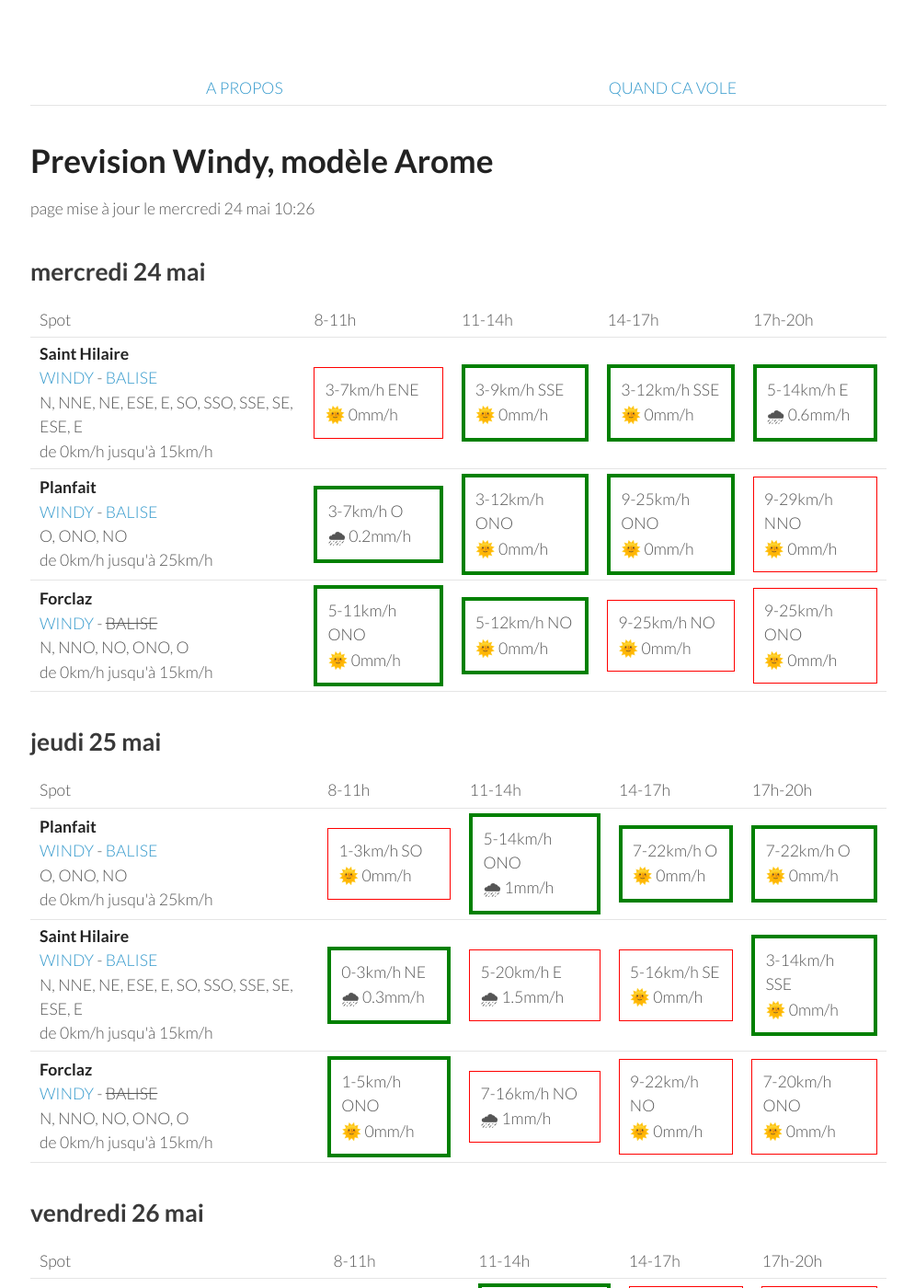
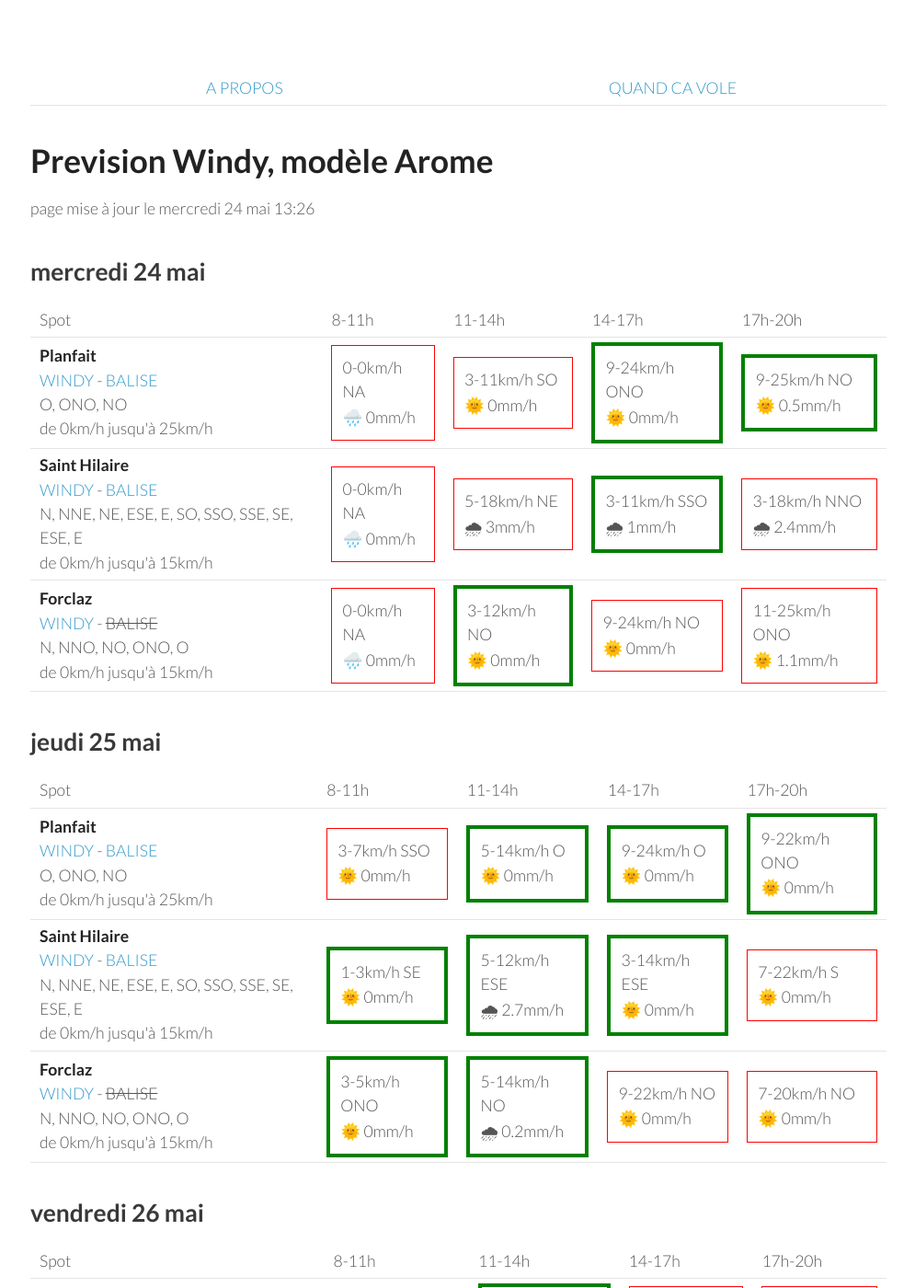
Before and after one commit to parapente-dans-le-nord/parapente-dans-le-nord.github.io, a Jekyll site: the page built from alpes_nord.markdown, in a window 1280 px wide and 1400 px high. Shown: the whole window at 92% size, without its empty margins (25-1020 px from the left). Built offline with Jekyll 4.4.1, drawn with Linux system fonts in a browser that asks for light colours.

Commit message:
update index.markdown

```diff
--- a/alpes_nord.markdown
+++ b/alpes_nord.markdown
@@ -7,7 +7,7 @@ title:  "Tous les spots"
 {: .links}
 
 # Prevision Windy, modèle Arome
-page mise à jour le mercredi 24 mai 10:26
+page mise à jour le mercredi 24 mai 13:26
 
 ## mercredi 24 mai
 
@@ -22,33 +22,30 @@ page mise à jour le mercredi 24 mai 10:26
       <td>17h-20h</td>
     </tr>
 <tr>
-        <td><strong>Saint Hilaire</strong><br><a href="https://windy.com/45.307/5.888?45.087,5.889,9,m:eUFagkX">WINDY</a> - <span class=""><a href="http://www.balisemeteo.com/balise.php?idBalise=61">BALISE</a> </span><br> <span class="vent-favorable">N, NNE, NE, ESE, E, SO, SSO, SSE, SE, ESE, E</span><br><span class="force-vent">de 0km/h jusqu'à 15km/h</span> </td>
+        <td><strong>Planfait</strong><br><a href="https://windy.com/45.853/6.223?45.415,6.223,8">WINDY</a> - <span class=""><a href="https://www.openwindmap.org/PP496">BALISE</a> </span><br> <span class="vent-favorable">O, ONO, NO</span><br><span class="force-vent">de 0km/h jusqu'à 25km/h</span> </td>
 
-            <td><div class="not-flyable"><p>3-7km/h ENE</p><p>🌞 0mm/h</p></div></td>
-            <td><div class="flyable"><p>3-9km/h SSE</p><p>🌞 0mm/h</p></div></td>
-            <td><div class="flyable"><p>3-12km/h SSE</p><p>🌞 0mm/h</p></div></td>
-            <td><div class="flyable"><p>5-14km/h E</p><p>🌧 0.6mm/h</p></div></td>
-
+            <td><div class="not-flyable"><p>0-0km/h NA</p><p>🌧️ 0mm/h</p></div></td>
+            <td><div class="not-flyable"><p>3-11km/h SO</p><p>🌞 0mm/h</p></div></td>
+            <td><div class="flyable"><p>9-24km/h ONO</p><p>🌞 0mm/h</p></div></td>
+            <td><div class="flyable"><p>9-25km/h NO</p><p>🌞 0.5mm/h</p></div></td>
 
     </tr>
 <tr>
-        <td><strong>Planfait</strong><br><a href="https://windy.com/45.853/6.223?45.415,6.223,8">WINDY</a> - <span class=""><a href="https://www.openwindmap.org/PP496">BALISE</a> </span><br> <span class="vent-favorable">O, ONO, NO</span><br><span class="force-vent">de 0km/h jusqu'à 25km/h</span> </td>
+        <td><strong>Saint Hilaire</strong><br><a href="https://windy.com/45.307/5.888?45.087,5.889,9,m:eUFagkX">WINDY</a> - <span class=""><a href="http://www.balisemeteo.com/balise.php?idBalise=61">BALISE</a> </span><br> <span class="vent-favorable">N, NNE, NE, ESE, E, SO, SSO, SSE, SE, ESE, E</span><br><span class="force-vent">de 0km/h jusqu'à 15km/h</span> </td>
 
-            <td><div class="flyable"><p>3-7km/h O</p><p>🌧 0.2mm/h</p></div></td>
-            <td><div class="flyable"><p>3-12km/h ONO</p><p>🌞 0mm/h</p></div></td>
-            <td><div class="flyable"><p>9-25km/h ONO</p><p>🌞 0mm/h</p></div></td>
-            <td><div class="not-flyable"><p>9-29km/h NNO</p><p>🌞 0mm/h</p></div></td>
-
+            <td><div class="not-flyable"><p>0-0km/h NA</p><p>🌧️ 0mm/h</p></div></td>
+            <td><div class="not-flyable"><p>5-18km/h NE</p><p>🌧 3mm/h</p></div></td>
+            <td><div class="flyable"><p>3-11km/h SSO</p><p>🌧 1mm/h</p></div></td>
+            <td><div class="not-flyable"><p>3-18km/h NNO</p><p>🌧 2.4mm/h</p></div></td>
 
     </tr>
 <tr>
         <td><strong>Forclaz</strong><br><a href="https://windy.com/45.814/6.247?45.375,6.246,8,m:eVwaglz">WINDY</a> - <span class="no-balise"> BALISE </span><br> <span class="vent-favorable">N, NNO, NO, ONO, O</span><br><span class="force-vent">de 0km/h jusqu'à 15km/h</span> </td>
 
-            <td><div class="flyable"><p>5-11km/h ONO</p><p>🌞 0mm/h</p></div></td>
-            <td><div class="flyable"><p>5-12km/h NO</p><p>🌞 0mm/h</p></div></td>
-            <td><div class="not-flyable"><p>9-25km/h NO</p><p>🌞 0mm/h</p></div></td>
-            <td><div class="not-flyable"><p>9-25km/h ONO</p><p>🌞 0mm/h</p></div></td>
-
+            <td><div class="not-flyable"><p>0-0km/h NA</p><p>🌧️ 0mm/h</p></div></td>
+            <td><div class="flyable"><p>3-12km/h NO</p><p>🌞 0mm/h</p></div></td>
+            <td><div class="not-flyable"><p>9-24km/h NO</p><p>🌞 0mm/h</p></div></td>
+            <td><div class="not-flyable"><p>11-25km/h ONO</p><p>🌞 1.1mm/h</p></div></td>
 
     </tr>
 
@@ -70,30 +67,30 @@ page mise à jour le mercredi 24 mai 10:26
 <tr>
         <td><strong>Planfait</strong><br><a href="https://windy.com/45.853/6.223?45.415,6.223,8">WINDY</a> - <span class=""><a href="https://www.openwindmap.org/PP496">BALISE</a> </span><br> <span class="vent-favorable">O, ONO, NO</span><br><span class="force-vent">de 0km/h jusqu'à 25km/h</span> </td>
 
-            <td><div class="not-flyable"><p>1-3km/h SO</p><p>🌞 0mm/h</p></div></td>
-            <td><div class="flyable"><p>5-14km/h ONO</p><p>🌧 1mm/h</p></div></td>
-            <td><div class="flyable"><p>7-22km/h O</p><p>🌞 0mm/h</p></div></td>
-            <td><div class="flyable"><p>7-22km/h O</p><p>🌞 0mm/h</p></div></td>
+            <td><div class="not-flyable"><p>3-7km/h SSO</p><p>🌞 0mm/h</p></div></td>
+            <td><div class="flyable"><p>5-14km/h O</p><p>🌞 0mm/h</p></div></td>
+            <td><div class="flyable"><p>9-24km/h O</p><p>🌞 0mm/h</p></div></td>
+            <td><div class="flyable"><p>9-22km/h ONO</p><p>🌞 0mm/h</p></div></td>
 
 
     </tr>
 <tr>
         <td><strong>Saint Hilaire</strong><br><a href="https://windy.com/45.307/5.888?45.087,5.889,9,m:eUFagkX">WINDY</a> - <span class=""><a href="http://www.balisemeteo.com/balise.php?idBalise=61">BALISE</a> </span><br> <span class="vent-favorable">N, NNE, NE, ESE, E, SO, SSO, SSE, SE, ESE, E</span><br><span class="force-vent">de 0km/h jusqu'à 15km/h</span> </td>
 
-            <td><div class="flyable"><p>0-3km/h NE</p><p>🌧 0.3mm/h</p></div></td>
-            <td><div class="not-flyable"><p>5-20km/h E</p><p>🌧 1.5mm/h</p></div></td>
-            <td><div class="not-flyable"><p>5-16km/h SE</p><p>🌞 0mm/h</p></div></td>
-            <td><div class="flyable"><p>3-14km/h SSE</p><p>🌞 0mm/h</p></div></td>
+            <td><div class="flyable"><p>1-3km/h SE</p><p>🌞 0mm/h</p></div></td>
+            <td><div class="flyable"><p>5-12km/h ESE</p><p>🌧 2.7mm/h</p></div></td>
+            <td><div class="flyable"><p>3-14km/h ESE</p><p>🌞 0mm/h</p></div></td>
+            <td><div class="not-flyable"><p>7-22km/h S</p><p>🌞 0mm/h</p></div></td>
 
 
     </tr>
 <tr>
         <td><strong>Forclaz</strong><br><a href="https://windy.com/45.814/6.247?45.375,6.246,8,m:eVwaglz">WINDY</a> - <span class="no-balise"> BALISE </span><br> <span class="vent-favorable">N, NNO, NO, ONO, O</span><br><span class="force-vent">de 0km/h jusqu'à 15km/h</span> </td>
 
-            <td><div class="flyable"><p>1-5km/h ONO</p><p>🌞 0mm/h</p></div></td>
-            <td><div class="not-flyable"><p>7-16km/h NO</p><p>🌧 1mm/h</p></div></td>
+            <td><div class="flyable"><p>3-5km/h ONO</p><p>🌞 0mm/h</p></div></td>
+            <td><div class="flyable"><p>5-14km/h NO</p><p>🌧 0.2mm/h</p></div></td>
             <td><div class="not-flyable"><p>9-22km/h NO</p><p>🌞 0mm/h</p></div></td>
-            <td><div class="not-flyable"><p>7-20km/h ONO</p><p>🌞 0mm/h</p></div></td>
+            <td><div class="not-flyable"><p>7-20km/h NO</p><p>🌞 0mm/h</p></div></td>
 
 
     </tr>
```
